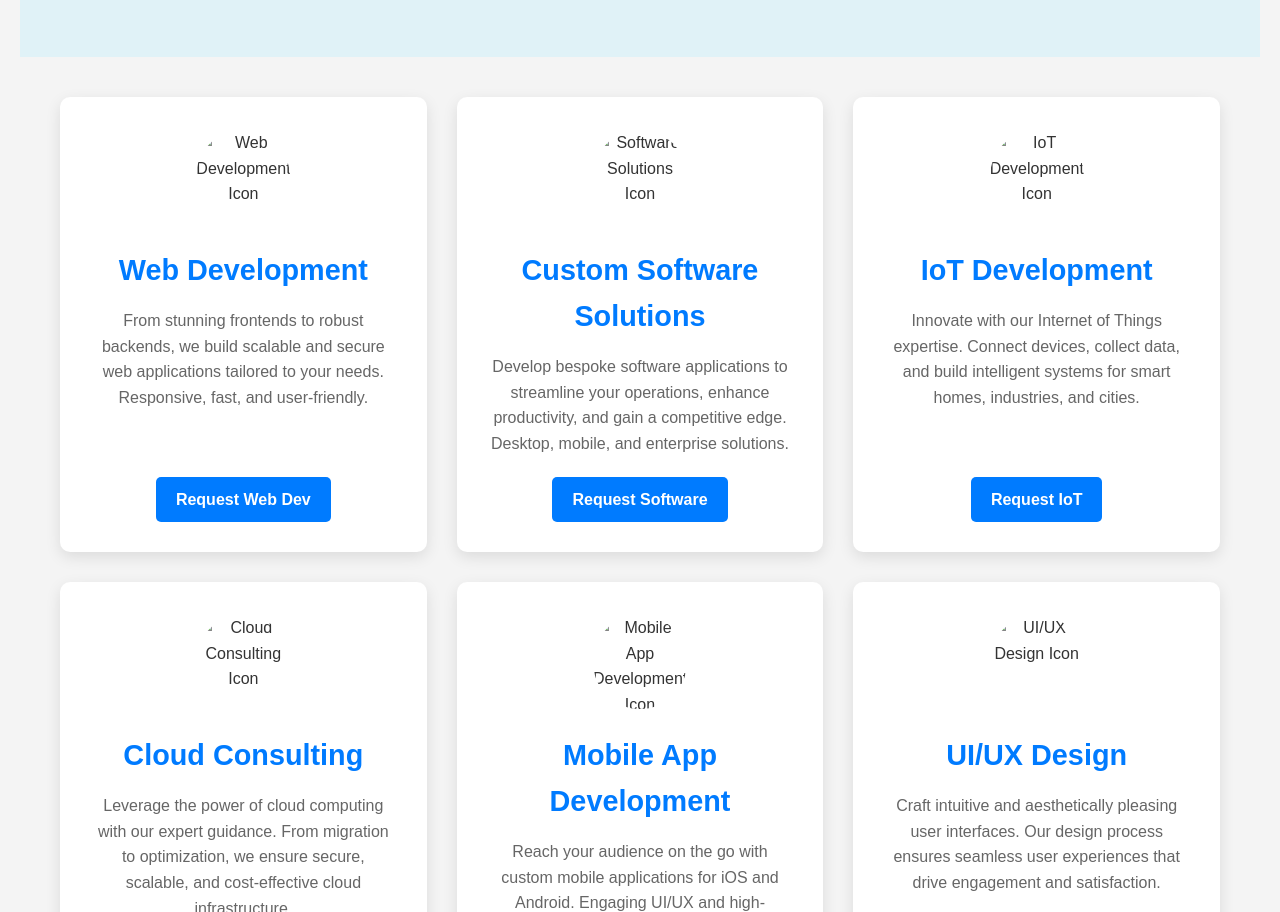
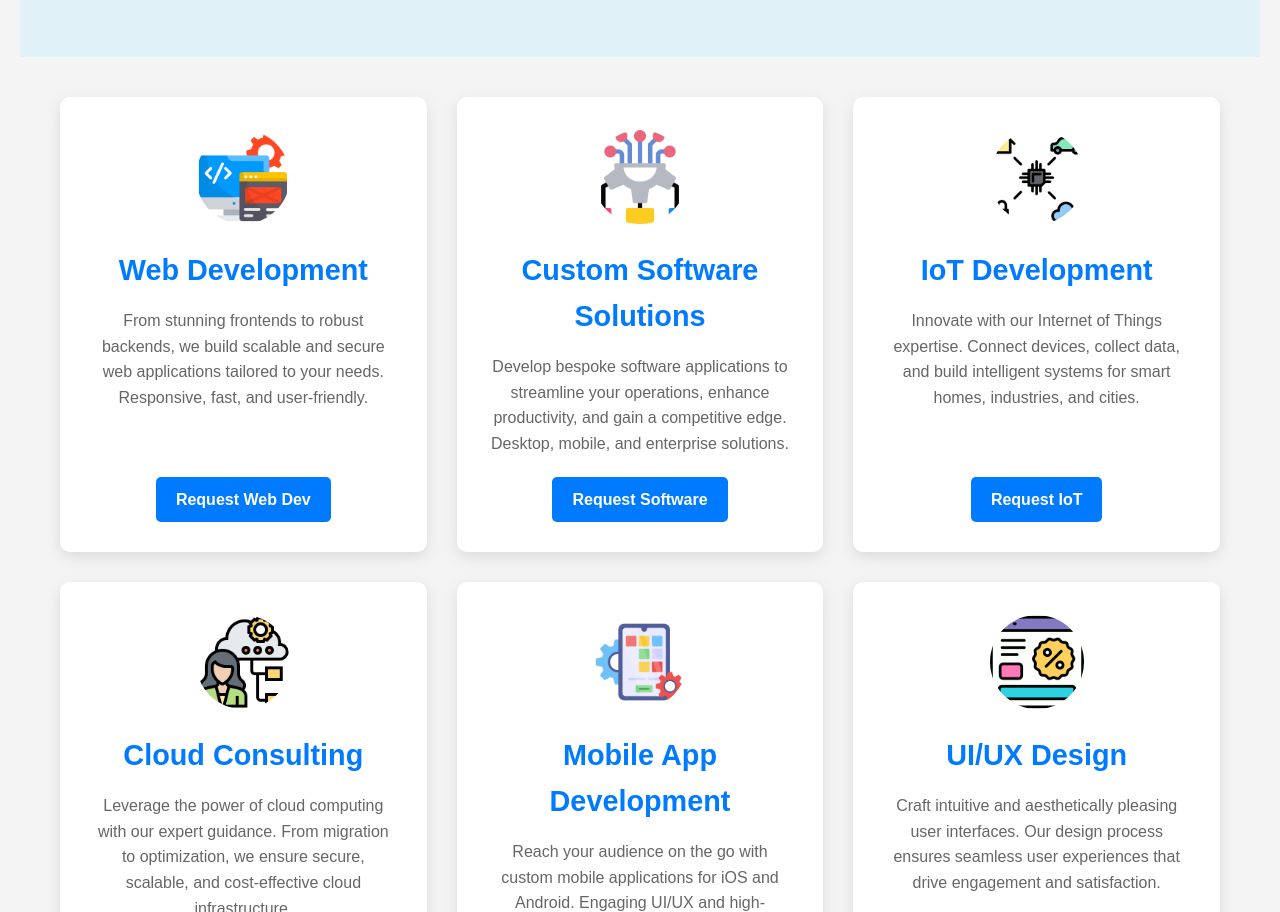
Before and after one commit to nerdygeek007/Softwork360_prototype, a plain HTML site: page services.html in a window 1280 px wide. Shown: the part 342-1254 px from the top of the page. Drawn offline with Linux system fonts and the light colour scheme; the site is published under a folder, as on GitHub Pages, so addresses that start at the root find nothing.

Commit message:
Update services.html

```diff
--- a/services.html
+++ b/services.html
@@ -41,42 +41,42 @@
 
         <section class="services-grid-container">
             <div class="service-card">
-                <img src="/images/web-dev_icon.png" alt="Web Development Icon" class="service-icon">
+                <img src="images/web-dev_icon.png" alt="Web Development Icon" class="service-icon">
                 <h2>Web Development</h2>
                 <p>From stunning frontends to robust backends, we build scalable and secure web applications tailored to your needs. Responsive, fast, and user-friendly.</p>
                 <a href="/service-request.html" class="service-cta">Request Web Dev</a>
             </div>
 
             <div class="service-card">
-                <img src="/images/software-solutions_icon.png" alt="Software Solutions Icon" class="service-icon">
+                <img src="images/software-solutions_icon.png" alt="Software Solutions Icon" class="service-icon">
                 <h2>Custom Software Solutions</h2>
                 <p>Develop bespoke software applications to streamline your operations, enhance productivity, and gain a competitive edge. Desktop, mobile, and enterprise solutions.</p>
                 <a href="/service-request.html" class="service-cta">Request Software</a>
             </div>
 
             <div class="service-card">
-                <img src="/images/iot-development_icon.png" alt="IoT Development Icon" class="service-icon">
+                <img src="images/iot-development_icon.png" alt="IoT Development Icon" class="service-icon">
                 <h2>IoT Development</h2>
                 <p>Innovate with our Internet of Things expertise. Connect devices, collect data, and build intelligent systems for smart homes, industries, and cities.</p>
                 <a href="/service-request.html" class="service-cta">Request IoT</a>
             </div>
 
             <div class="service-card">
-                <img src="/images/cloud-consulting_icon.png" alt="Cloud Consulting Icon" class="service-icon">
+                <img src="images/cloud-consulting_icon.png" alt="Cloud Consulting Icon" class="service-icon">
                 <h2>Cloud Consulting</h2>
                 <p>Leverage the power of cloud computing with our expert guidance. From migration to optimization, we ensure secure, scalable, and cost-effective cloud infrastructure.</p>
                 <a href="/service-request.html" class="service-cta">Request Cloud Consult</a>
             </div>
 
             <div class="service-card">
-                <img src="/images/mobile-app-dev_icon.png" alt="Mobile App Development Icon" class="service-icon">
+                <img src="images/mobile-app-dev_icon.png" alt="Mobile App Development Icon" class="service-icon">
                 <h2>Mobile App Development</h2>
                 <p>Reach your audience on the go with custom mobile applications for iOS and Android. Engaging UI/UX and high-performance native or hybrid apps.</p>
                 <a href="/service-request.html" class="service-cta">Request Mobile App</a>
             </div>
 
             <div class="service-card">
-                <img src="/images/ui-ux_icon.png " alt="UI/UX Design Icon" class="service-icon">
+                <img src="images/ui-ux_icon.png " alt="UI/UX Design Icon" class="service-icon">
                 <h2>UI/UX Design</h2>
                 <p>Craft intuitive and aesthetically pleasing user interfaces. Our design process ensures seamless user experiences that drive engagement and satisfaction.</p>
                 <a href="/service-request.html" class="service-cta">Request UI/UX</a>
```
